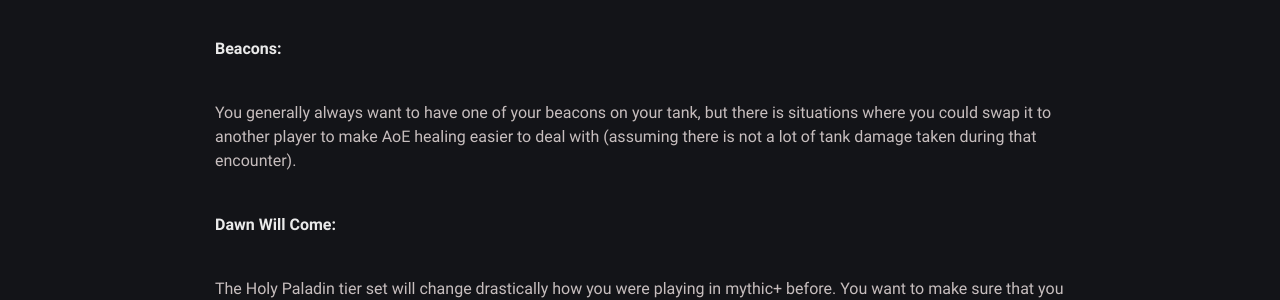
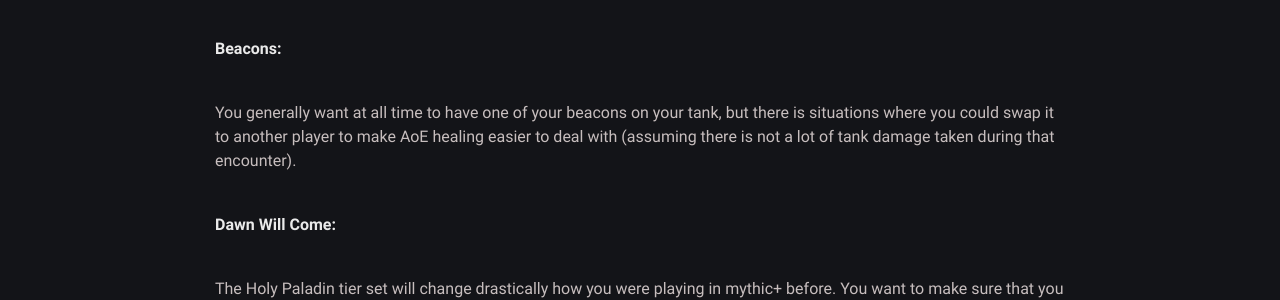
Before and after one commit to BetterThanWowhead/BetterThanWowhead.github.io, a Jekyll site: the page built from pages/M+/playstyle.md, in a window 1280 px wide. Shown: the part 1271-1571 px from the top of the page. Built offline with Jekyll 4.4.1, drawn with Linux system fonts in a browser that asks for light colours; a script that is not in the unit is left out.

Commit message:
Update playstyle.md

```diff
--- a/pages/M+/playstyle.md
+++ b/pages/M+/playstyle.md
@@ -45,7 +45,7 @@ Check out how to play around with these cooldowns in [Dungeons](/M+/dungeons).
 
 **Beacons:**
 
-You generally always want to have one of your beacons on your tank, but there is situations where you could swap it to another player to make AoE healing easier to deal with (assuming there is not a lot of tank damage taken during that encounter).
+You generally want at all time to have one of your beacons on your tank, but there is situations where you could swap it to another player to make AoE healing easier to deal with (assuming there is not a lot of tank damage taken during that encounter).
 
 **Dawn Will Come:**
 
```
